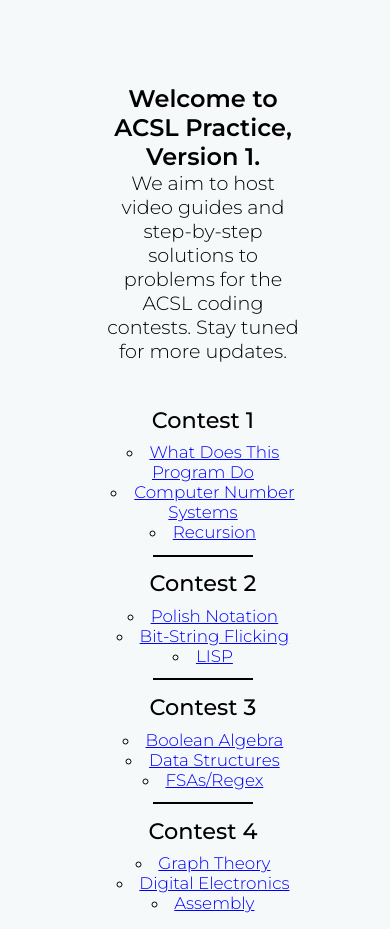
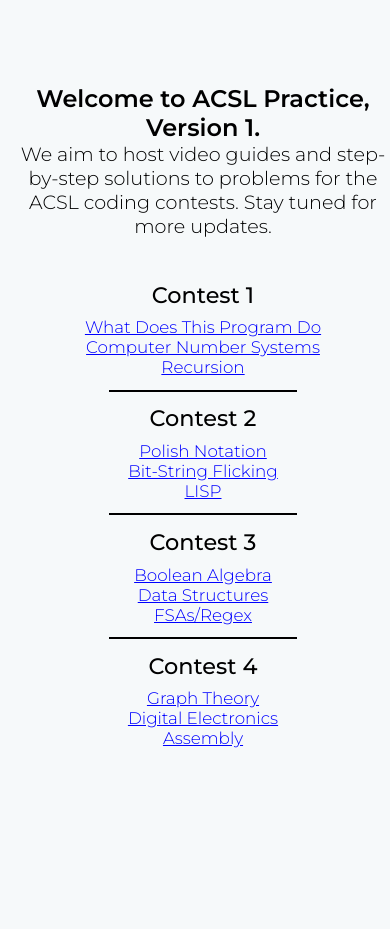
Before and after one commit to iai9/acsl_site_rudimentary, a plain HTML site: page index.html in a window 390 px wide. After the commit the page ends 844 px from the top, so only its background shows below. Drawn offline with Linux system fonts and the light colour scheme.

Commit message:
Update styles.css

```diff
--- a/styles.css
+++ b/styles.css
@@ -47,6 +47,7 @@ body{
 }
 .contest_topics{
     list-style-position: inside;
+    list-style-type: none;
     text-align: center;
     padding: 0;
     font-size: 105%;
@@ -61,3 +62,15 @@ hr{
     max-width: 50%;
 
 }
+
+@media only screen and (max-width: 730px){
+    .main{
+        width: 95vw;
+        margin-left: auto;
+        margin-right: auto;
+        margin-top: 10vh;
+        /* background-color: blue; */
+        justify-content: center;
+        text-align: center;
+    }
+}
```
